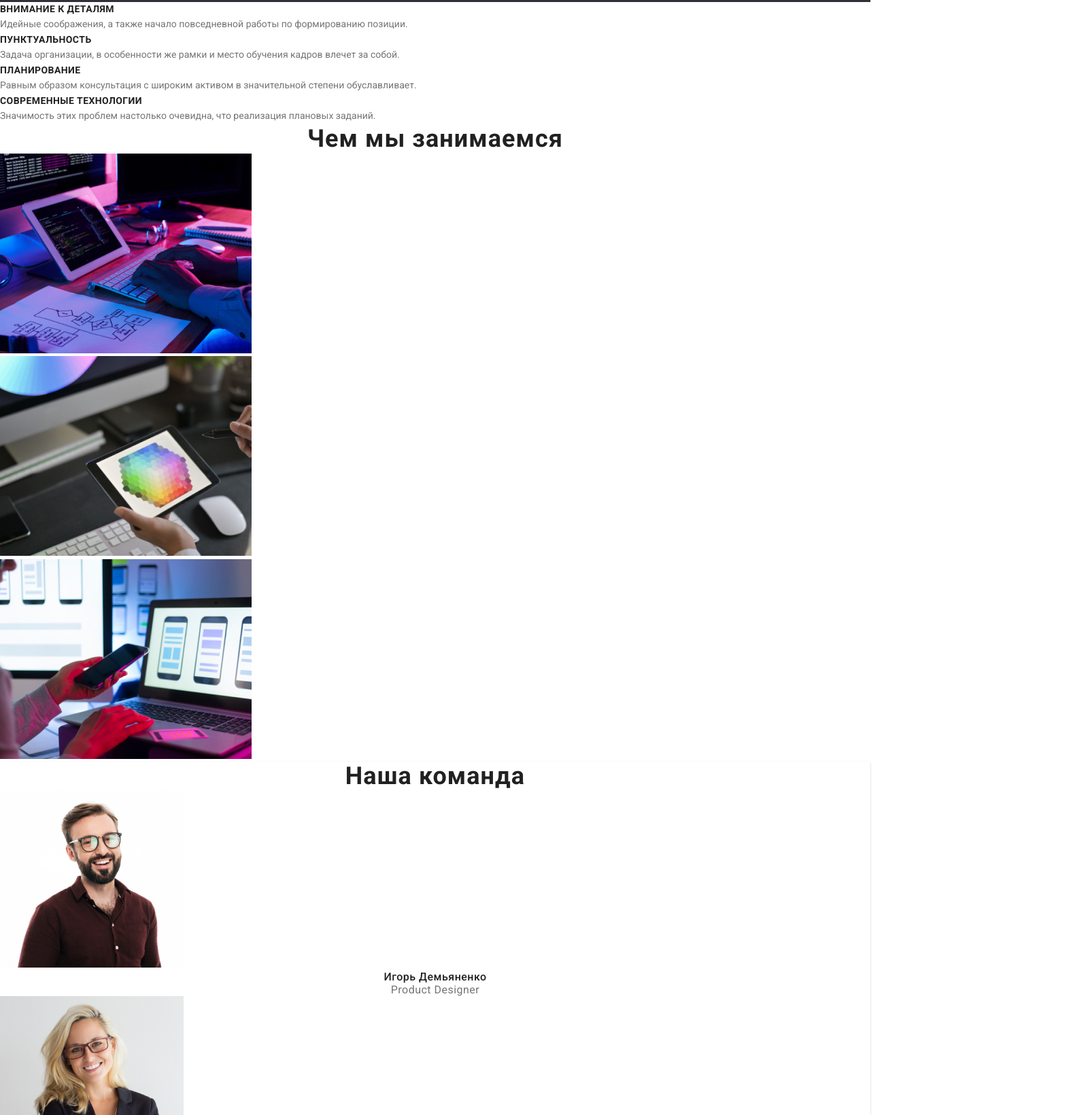
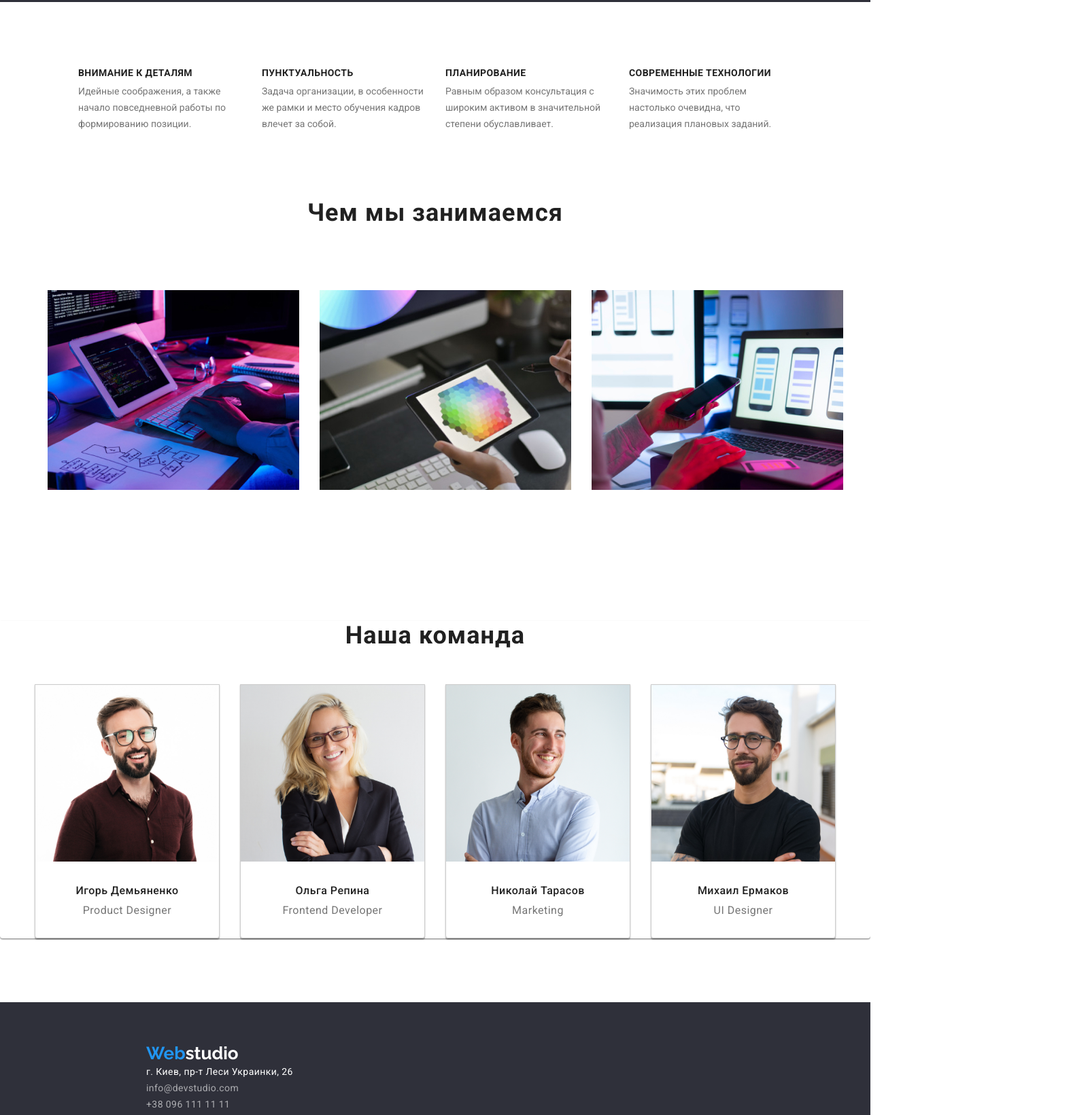
Before and after one commit to DimeHetMax/goit-markup-hw-03., a plain HTML site: page index.html in a window 1280 px wide. Shown: the part 697-2338 px from the top of the page at 68% size, 1600 px wide, since content can reach past the window. Drawn offline with nearby package versions, Linux system fonts and the light colour scheme.

Commit message:
home work3 main page

```diff
--- /dev/null
+++ b/css/modern-normalize.css
@@ -0,0 +1,285 @@
+/*! modern-normalize v1.1.0 | MIT License | https://github.com/sindresorhus/modern-normalize */
+
+/*
+Document
+========
+*/
+
+/**
+Use a better box model (opinionated).
+*/
+
+*,
+::before,
+::after {
+	box-sizing: border-box;
+}
+
+/**
+1. Correct the line height in all browsers.
+2. Prevent adjustments of font size after orientation changes in iOS.
+3. Use a more readable tab size (opinionated).
+*/
+
+html {
+	line-height: 1.15; /* 1 */
+	-webkit-text-size-adjust: 100%; /* 2 */
+	-moz-tab-size: 4; /* 3 */
+	tab-size: 4; /* 3 */
+}
+
+/*
+Sections
+========
+*/
+
+/**
+1. Remove the margin in all browsers.
+2. Improve consistency of default fonts in all browsers. (https://github.com/sindresorhus/modern-normalize/issues/3)
+*/
+
+body {
+	margin: 0; /* 1 */
+	font-family:
+		system-ui,
+		-apple-system, /* Firefox supports this but not yet `system-ui` */
+		'Segoe UI',
+		Roboto,
+		Helvetica,
+		Arial,
+		sans-serif,
+		'Apple Color Emoji',
+		'Segoe UI Emoji'; /* 2 */
+}
+
+/*
+Grouping content
+================
+*/
+
+/**
+1. Add the correct height in Firefox.
+2. Correct the inheritance of border color in Firefox. (https://bugzilla.mozilla.org/show_bug.cgi?id=190655)
+*/
+
+hr {
+	height: 0; /* 1 */
+	color: inherit; /* 2 */
+}
+
+/*
+Text-level semantics
+====================
+*/
+
+/**
+Add the correct text decoration in Chrome, Edge, and Safari.
+*/
+
+abbr[title] {
+	text-decoration: underline dotted;
+}
+
+/**
+Add the correct font weight in Edge and Safari.
+*/
+
+b,
+strong {
+	font-weight: bolder;
+}
+
+/**
+1. Improve consistency of default fonts in all browsers. (https://github.com/sindresorhus/modern-normalize/issues/3)
+2. Correct the odd 'em' font sizing in all browsers.
+*/
+
+code,
+kbd,
+samp,
+pre {
+	font-family:
+		ui-monospace,
+		SFMono-Regular,
+		Consolas,
+		'Liberation Mono',
+		Menlo,
+		monospace; /* 1 */
+	font-size: 1em; /* 2 */
+}
+
+/**
+Add the correct font size in all browsers.
+*/
+
+small {
+	font-size: 80%;
+}
+
+/**
+Prevent 'sub' and 'sup' elements from affecting the line height in all browsers.
+*/
+
+sub,
+sup {
+	font-size: 75%;
+	line-height: 0;
+	position: relative;
+	vertical-align: baseline;
+}
+
+sub {
+	bottom: -0.25em;
+}
+
+sup {
+	top: -0.5em;
+}
+
+/*
+Tabular data
+============
+*/
+
+/**
+1. Remove text indentation from table contents in Chrome and Safari. (https://bugs.chromium.org/p/chromium/issues/detail?id=999088, https://bugs.webkit.org/show_bug.cgi?id=201297)
+2. Correct table border color inheritance in all Chrome and Safari. (https://bugs.chromium.org/p/chromium/issues/detail?id=935729, https://bugs.webkit.org/show_bug.cgi?id=195016)
+*/
+
+table {
+	text-indent: 0; /* 1 */
+	border-color: inherit; /* 2 */
+}
+
+/*
+Forms
+=====
+*/
+
+/**
+1. Change the font styles in all browsers.
+2. Remove the margin in Firefox and Safari.
+*/
+
+button,
+input,
+optgroup,
+select,
+textarea {
+	font-family: inherit; /* 1 */
+	font-size: 100%; /* 1 */
+	line-height: 1.15; /* 1 */
+	margin: 0; /* 2 */
+}
+
+/**
+Remove the inheritance of text transform in Edge and Firefox.
+*/
+
+button,
+select {
+	text-transform: none;
+}
+
+/**
+Correct the inability to style clickable types in iOS and Safari.
+*/
+
+button,
+[type='button'],
+[type='reset'],
+[type='submit'] {
+	-webkit-appearance: button;
+}
+
+/**
+Remove the inner border and padding in Firefox.
+*/
+
+::-moz-focus-inner {
+	border-style: none;
+	padding: 0;
+}
+
+/**
+Restore the focus styles unset by the previous rule.
+*/
+
+:-moz-focusring {
+	outline: 1px dotted ButtonText;
+}
+
+/**
+Remove the additional ':invalid' styles in Firefox.
+See: https://github.com/mozilla/gecko-dev/blob/2f9eacd9d3d995c937b4251a5557d95d494c9be1/layout/style/res/forms.css#L728-L737
+*/
+
+:-moz-ui-invalid {
+	box-shadow: none;
+}
+
+/**
+Remove the padding so developers are not caught out when they zero out 'fieldset' elements in all browsers.
+*/
+
+legend {
+	padding: 0;
+}
+
+/**
+Add the correct vertical alignment in Chrome and Firefox.
+*/
+
+progress {
+	vertical-align: baseline;
+}
+
+/**
+Correct the cursor style of increment and decrement buttons in Safari.
+*/
+
+::-webkit-inner-spin-button,
+::-webkit-outer-spin-button {
+	height: auto;
+}
+
+/**
+1. Correct the odd appearance in Chrome and Safari.
+2. Correct the outline style in Safari.
+*/
+
+[type='search'] {
+	-webkit-appearance: textfield; /* 1 */
+	outline-offset: -2px; /* 2 */
+}
+
+/**
+Remove the inner padding in Chrome and Safari on macOS.
+*/
+
+::-webkit-search-decoration {
+	-webkit-appearance: none;
+}
+
+/**
+1. Correct the inability to style clickable types in iOS and Safari.
+2. Change font properties to 'inherit' in Safari.
+*/
+
+::-webkit-file-upload-button {
+	-webkit-appearance: button; /* 1 */
+	font: inherit; /* 2 */
+}
+
+/*
+Interactive
+===========
+*/
+
+/*
+Add the correct display in Chrome and Safari.
+*/
+
+summary {
+	display: list-item;
+}
--- a/css/styles.css
+++ b/css/styles.css
@@ -139,16 +139,13 @@ body {
   background-color: var(--background-color);
   height: 600px;
   width: auto;
+  padding-top: 200px;
 }
 /* .section-title-container {
   margin-left: auto;
   margin-right: auto;
 } */
 
-.section-lead {
-  margin-left: auto;
-  margin-right: auto;
-}
 .main-title {
   font-family: Roboto;
   font-style: normal;
@@ -165,6 +162,7 @@ body {
   color: var(--primary-title-color);
   margin-left: auto;
   margin-right: auto;
+  margin-bottom: 30px;
 }
 .button {
   font-style: normal;
@@ -185,9 +183,32 @@ body {
   margin-left: auto;
   margin-right: auto;
 }
+.button-title {
+  padding: 10px 32px 10px 32px;
+}
 /* ------------------------------------------------------------ */
+.section-lead {
+  margin-top: 94px;
+}
+.text {
+  max-width: 240px;
+  height: 85px;
+  padding-top: 10px;
+}
 .section-lead-list {
   list-style-type: none;
+  display: flex;
+  justify-content: center;
+}
+.section-lead-title {
+  max-width: 270px;
+  height: 16px;
+}
+.section-lead-item {
+  margin-right: 30px;
+}
+.section-lead-item:last-child {
+  margin-right: 0px;
 }
 
 .section-lead-header {
@@ -211,6 +232,10 @@ body {
   color: var(--primary-text-color);
 }
 /* ---------------------------------------------------------- */
+.section-content {
+  margin-top: 94px;
+  margin-bottom: 50px;
+}
 .section-content-title {
   font-style: normal;
   font-weight: bold;
@@ -223,14 +248,30 @@ body {
 
 .section-content-list {
   list-style-type: none;
+  display: flex;
+  justify-content: center;
+  padding-top: 92px;
 }
+
+.section-content-item {
+  margin-left: 30px;
+}
+.section-content-item:last-child {
+  margin-right: 0px;
+}
+
 /* ------------------------------------------------------------ */
+
 .section-team {
   background: #ffffff;
   /* material shadow v1 */
   box-shadow: 0px 1px 3px rgba(0, 0, 0, 0.12), 0px 1px 1px rgba(0, 0, 0, 0.14),
     0px 2px 1px rgba(0, 0, 0, 0.2);
   border-radius: 0px 0px 4px 4px;
+}
+.container-section-team {
+  margin-top: 188px;
+  margin-bottom: 94px;
 }
 .section-team-title {
   font-style: normal;
@@ -240,11 +281,14 @@ body {
   text-align: center;
   letter-spacing: 0.03em;
   color: var(--secondary-title-color);
+  padding-bottom: 50px;
 }
 
 .section-team-list {
   list-style-type: none;
   display: inline;
+  display: flex;
+  justify-content: center;
 }
 .section-team-name {
   font-style: normal;
@@ -255,8 +299,27 @@ body {
   text-align: center;
   letter-spacing: 0.03em;
   color: var(--secondary-title-color);
+  padding-top: 30px;
+  padding-bottom: 10px;
 }
 
+.section-team-item {
+  border: 1px solid #00000033;
+  /* border-radius: 7px; */
+  margin-right: 30px;
+  box-shadow: 0px 1px 3px rgba(0, 0, 0, 0.12), 0px 1px 1px rgba(0, 0, 0, 0.14),
+    0px 2px 1px rgba(0, 0, 0, 0.2);
+  border-radius: 0px 0px 4px 4px;
+}
+.section-team-item:last-child {
+  margin-right: 0px;
+}
+/* .section-lead-item {
+  margin-right: 30px;
+}
+.section-lead-item:last-child {
+  margin-right: 0px;
+} */
 .section-team-item .desc {
   font-style: normal;
   font-weight: normal;
@@ -266,6 +329,7 @@ body {
   text-align: center;
   letter-spacing: 0.03em;
   color: var(--primary-text-color);
+  padding-bottom: 30px;
 }
 /* =================portfolio======================== */
 .portfolio-cards-button {
@@ -320,12 +384,15 @@ body {
 
 .footer {
   background-color: var(--background-color);
-  width: 1600px;
+  width: 100%;
   height: 252px;
   left: 0px;
   top: 2097px;
 }
-
+.contaiter-footer {
+  padding-top: 60px;
+  margin-left: 215px;
+}
 .footer-logo {
   font-family: Raleway, sans-serif;
   font-weight: 700;
--- a/index.html
+++ b/index.html
@@ -63,14 +63,17 @@
             </ul>
 
         </section>
+        <div>
             <section class="section-content">
-            <h2 class="section-content-title" >Чем мы занимаемся</h2>
+                <h2 class="section-content-title">Чем мы занимаемся</h2>
                 <ul class="section-content-list">
                     <li class="section-content-item"><img width="370" height="294" src="./images/image1.jpg" alt="img1"></li>
                     <li class="section-content-item"><img width="370" height="294" src="./images/image2.jpg" alt="img2"></li>
                     <li class="section-content-item"><img width="370" height="294" src="./images/image3.jpg" alt="img3"></li>
                 </ul>
             </section>
+        </div>
+        <div class="container-section-team">
             <section class="section-team">
                 <h2 class="section-team-title">Наша команда</h2>
                 <ul class="section-team-list">
@@ -96,8 +99,12 @@
                     </li>
                 </ul>
             </section>
+
+        </div>
+
     </main>
     <footer class="footer">
+        <div class="contaiter-footer">
             <a class="footer-logo" href="index.html"><span class="logo-span">Web</span>studio
             </a>
             <address class="address">
@@ -107,6 +114,9 @@
                     <li class="footer-item"><a class="link" href="tel:+380961111111">+38 096 111 11 11</a></li>
                 </ul>
             </address>
+
+        </div>
+
     </footer>
 </body>
 
```
Lines whose indentation alone changed are shown as unchanged.
